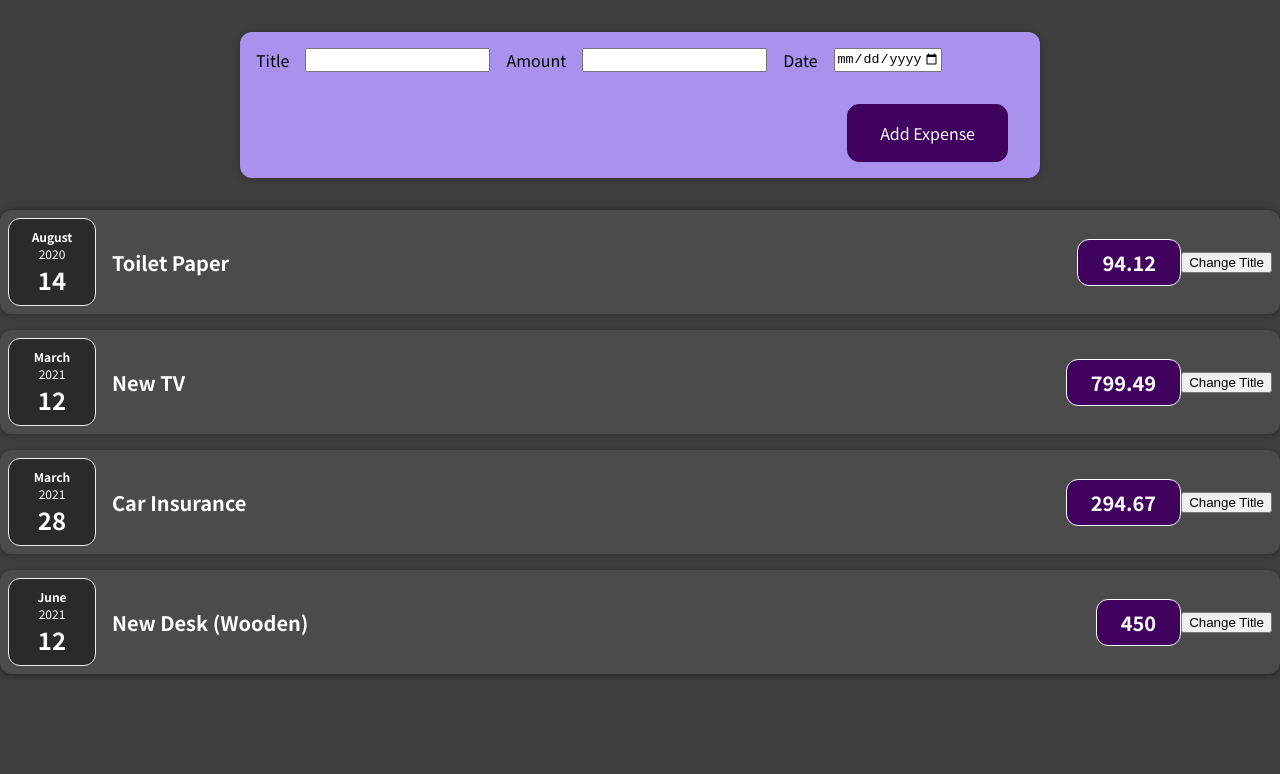
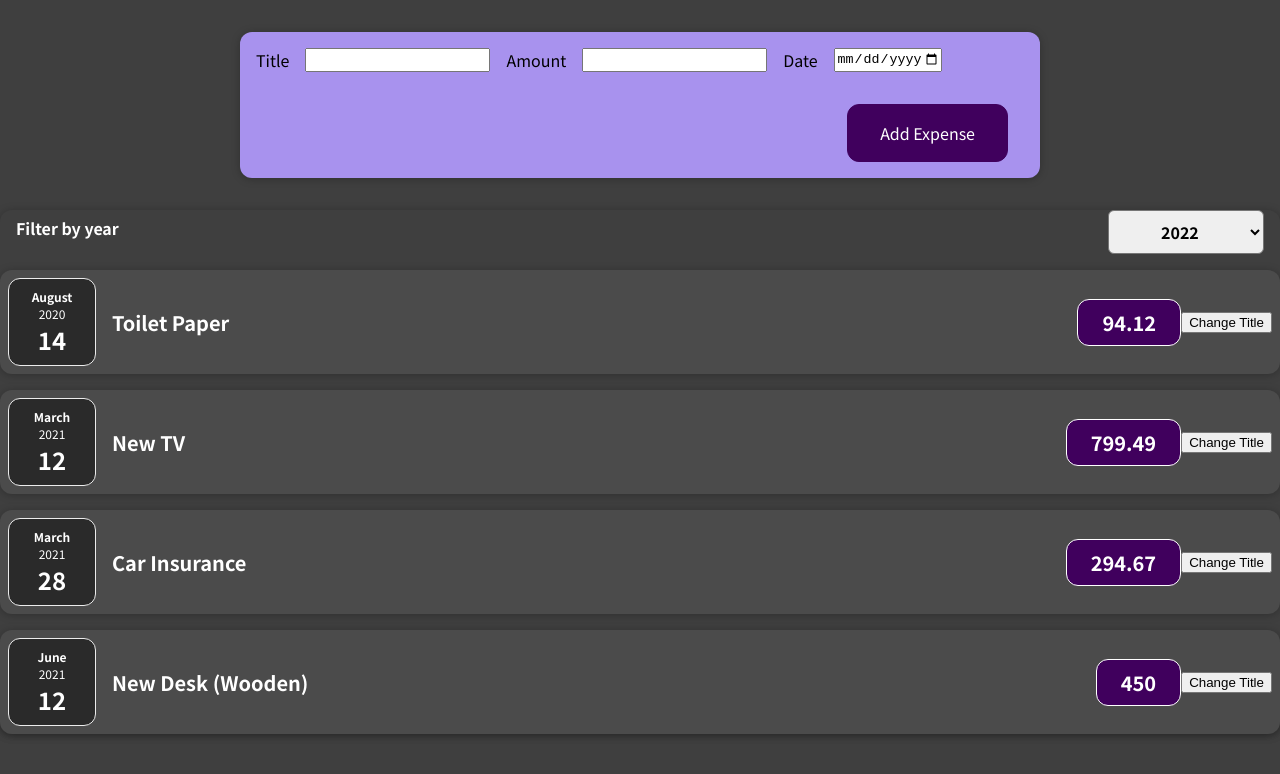
Before and after one commit to TaniaMishra/ctw_demo, a React (Create React App) app: page / in a window 1280 px wide. Shown: the top 774 px of the page. Built offline with nearby package versions, Linux system fonts and the light colour scheme.

Commit message:
progress check 9-1

```diff
--- a/src/components/Expenses.js
+++ b/src/components/Expenses.js
@@ -1,10 +1,17 @@
 import React from "react";
 import ExpenseItem from "./ExpenseItem.js";
+import ExpensesFilter from "../components/newExpense/ExpensesFilter.js"
 import Card from "./Card.js";
 
 function Expenses(props) {
-  return (
+    function filterChangeHandler(selectedYear) {
+        console.log("In Expenses");
+        console.log(selectedYear);
+    }
+
+    return (
         <Card className="expenses">
+            <ExpensesFilter onFilterChange={filterChangeHandler}></ExpensesFilter>
             <ExpenseItem
                 title={props.items[0].title}
                 amount={props.items[0].amount}
--- /dev/null
+++ b/src/components/newExpense/ExpensesFilter.css
@@ -0,0 +1,24 @@
+.expenses-filter {
+    color: white;
+    padding: 0 1rem;
+  }
+
+  .expenses-filter__control {
+    display: flex;
+    width: 100%;
+    align-items: center;
+    justify-content: space-between;
+    margin: 1rem 0;
+  }
+
+  .expenses-filter label {
+    font-weight: bold;
+    margin-bottom: 0.5rem;
+  }
+
+  .expenses-filter select {
+    font: inherit;
+    padding: 0.5rem 3rem;
+    font-weight: bold;
+    border-radius: 6px;
+  }
--- /dev/null
+++ b/src/components/newExpense/ExpensesFilter.js
@@ -0,0 +1,25 @@
+import React from 'react';
+
+import './ExpensesFilter.css';
+
+const ExpensesFilter = (props) => {
+    function dropDownChangeHandler(event) {
+        props.onFilterChange(event.target.value);
+      }
+
+    return (
+        <div className='expenses-filter'>
+            <div className='expenses-filter__control'>
+                <label>Filter by year</label>
+                <select onChange={dropDownChangeHandler}>
+                    <option value='2022'>2022</option>
+                    <option value='2021'>2021</option>
+                    <option value='2020'>2020</option>
+                    <option value='2019'>2019</option>
+                </select>
+            </div>
+        </div>
+    );
+};
+
+export default ExpensesFilter;
```
Also changed, not shown: 1 other file (tests, documents, lock files or other folders).
